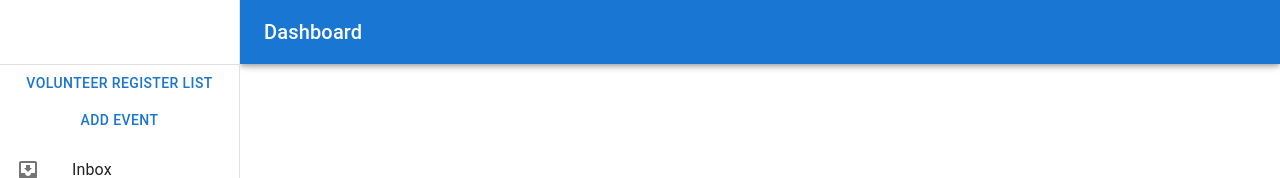
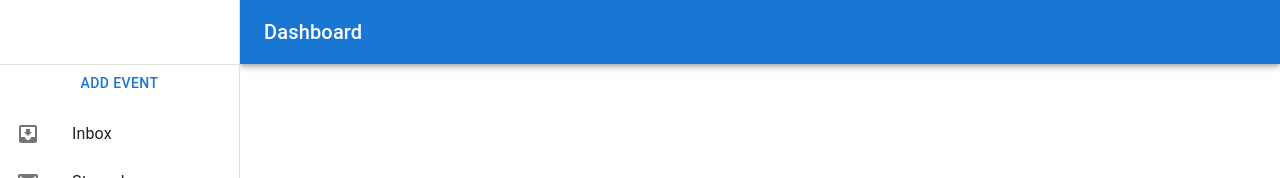
Before and after one commit to Ananna14/volunteer-network-website, a React (Create React App) app: page /blogs in a window 1280 px wide. Shown: the top 178 px of the page. Built offline with nearby package versions, Linux system fonts and the light colour scheme; no server answers.

Commit message:
design-change

```diff
--- /dev/null
+++ b/src/pages/Header/Donation/Blogs/Blogs.css
@@ -0,0 +1,3 @@
+.heading-add{
+    text-decoration: none;
+}
--- a/src/pages/Header/Donation/Blogs/Blogs.js
+++ b/src/pages/Header/Donation/Blogs/Blogs.js
@@ -18,6 +18,7 @@ import Typography from '@mui/material/Typography';
 import Volunteer from './Admin/Register/Volunteer/Volunteer';
 import { Link } from 'react-router-dom';
 import { Button } from '@mui/material';
+import './Blogs.css'
 
 const drawerWidth = 240;
 
@@ -33,7 +34,7 @@ function Blogs(props) {
     <div>
       <Toolbar />
       <Divider />
-      <Link className="heading-add" to="/dashbord"><Button>Volunteer register list</Button></Link>
+      {/* <Link className="heading-add" to="/dashbord"><Button>Volunteer register list</Button></Link> */}
       <Link className="heading-add" to={`/dashbord/people`}><Button>Add event</Button></Link>
       <List>
         {['Inbox', 'Starred', 'Send email', 'Drafts'].map((text, index) => (
--- a/src/pages/Header/Header.js
+++ b/src/pages/Header/Header.js
@@ -14,7 +14,7 @@ const Header = () => {
            <div className="nav">
            <Link className="container" to="/home">Home</Link>
             <Link className="container" to="/donation">Donation</Link>
-            <Link className="container" to="/events">Events</Link>
+            {/* <Link className="container" to="/events">Events</Link> */}
             <Link className="container" to="/blogs">Blogs</Link>
             <Link className="container-reg" to="/register">Register</Link>
             <Link className="container-ad" to={`/dashbord/makeAdmin`}>Admin</Link>
```
